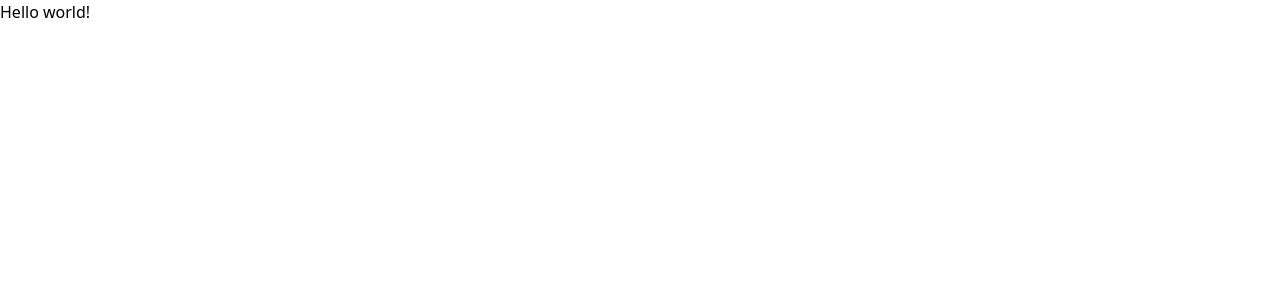
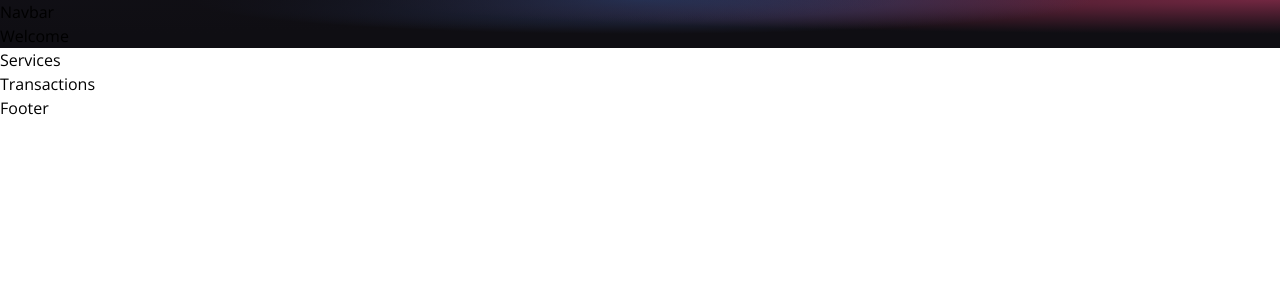
Before and after one commit to zeredogo/Zonex-krypto, a React (Vite) app in the folder client/: page / in a window 1280 px wide. Shown: the top 300 px of the page. Built offline with nearby package versions, Linux system fonts and the light colour scheme.

Commit message:
change commit

```diff
--- a/client/src/App.jsx
+++ b/client/src/App.jsx
@@ -1,10 +1,16 @@
+import { Navbar, Welcome, Footer, Services, Transactions } from "./components"
+
 const App = () => {
 
   return (
-    <div className='App'>
-    <h1 className="text-3xl font-bold underline">
-       Hello world!
-    </h1>
+    <div className="min-h-screen">
+      <div className="gradient-bg-welcome">
+        <Navbar />
+        <Welcome />
+      </div>
+      <Services />
+      <Transactions />
+      <Footer />
     </div>
   )
 }
--- /dev/null
+++ b/client/src/components/Footer.jsx
@@ -0,0 +1,7 @@
+const Footer = () => {
+    return (
+        <h1>Footer</h1>
+    );
+}
+
+export default Footer;
--- /dev/null
+++ b/client/src/components/Loader.jsx
@@ -0,0 +1,7 @@
+const Loader = () => {
+    return (
+        <h1>Loader</h1>
+    );
+}
+
+export default Loader;
--- /dev/null
+++ b/client/src/components/Navbar.jsx
@@ -0,0 +1,7 @@
+const Navbar = () => {
+    return (
+        <h1>Navbar</h1>
+    );
+}
+
+export default Navbar;
--- /dev/null
+++ b/client/src/components/Services.jsx
@@ -0,0 +1,7 @@
+const Services = () => {
+    return (
+        <h1>Services</h1>
+    );
+}
+
+export default Services;
--- /dev/null
+++ b/client/src/components/Transactions.jsx
@@ -0,0 +1,7 @@
+const Transactions = () => {
+    return (
+        <h1>Transactions</h1>
+    );
+}
+
+export default Transactions;
--- /dev/null
+++ b/client/src/components/Welcome.jsx
@@ -0,0 +1,7 @@
+const Welcome = () => {
+    return (
+        <h1>Welcome</h1>
+    );
+}
+
+export default Welcome;
--- /dev/null
+++ b/client/src/components/index.js
@@ -0,0 +1,6 @@
+export { default as Loader } from "./Loader";
+export { default as Navbar } from "./Navbar";
+export { default as Footer } from "./Footer";
+export { default as Welcome } from "./Welcome";
+export { default as Transactions } from "./Transactions";
+export { default as Services } from "./Services";
--- a/client/src/index.css
+++ b/client/src/index.css
@@ -1,3 +1,84 @@
+@import url("https://fonts.googleapis.com/css2?family=Open+Sans:wght@300;400;500;600;700&display=swap");
+
+* html {
+  padding: 0;
+  margin: 0;
+  box-sizing: border-box;
+}
+
+body {
+  margin: 0;
+  font-family: "Open Sans", sans-serif;
+  -webkit-font-smoothing: antialiased;
+  -moz-osx-font-smoothing: grayscale;
+}
+
+.gradient-bg-welcome {
+  background-color:#0f0e13;
+  background-image:
+    radial-gradient(at 0% 0%, hsla(253,16%,7%,1) 0, transparent 50%),
+    radial-gradient(at 50% 0%, hsla(225,39%,30%,1) 0, transparent 50%),
+    radial-gradient(at 100% 0%, hsla(339,49%,30%,1) 0, transparent 50%);
+}
+
+.gradient-bg-services {
+  background-color:#0f0e13;
+  background-image:
+    radial-gradient(at 0% 0%, hsla(253,16%,7%,1) 0, transparent 50%),
+    radial-gradient(at 50% 100%, hsla(225,39%,25%,1) 0, transparent 50%);
+}
+
+.gradient-bg-transactions {
+  background-color: #0f0e13;
+  background-image:
+    radial-gradient(at 0% 100%, hsla(253,16%,7%,1) 0, transparent 50%),
+    radial-gradient(at 50% 0%, hsla(225,39%,25%,1) 0, transparent 50%);
+}
+
+.gradient-bg-footer {
+  background-color: #0f0e13;
+  background-image:
+    radial-gradient(at 0% 100%, hsla(253,16%,7%,1) 0, transparent 53%),
+    radial-gradient(at 50% 150%, hsla(339,49%,30%,1) 0, transparent 50%);
+}
+
+.blue-glassmorphism {
+  background: rgb(39, 51, 89, 0.4);
+  border-radius: 16px;
+  box-shadow: 0 4px 30px rgba(0, 0, 0, 0.2);
+  backdrop-filter: blur(5px);
+  -webkit-backdrop-filter: blur(5px);
+  border: 1px solid rgba(0, 0, 0, 0.3);
+}
+
+/* white glassmorphism */
+.white-glassmorphism {
+  background: rgba(255, 255, 255, 0.05);
+  border-radius: 16px;
+  backdrop-filter: blur(5px);
+  -webkit-backdrop-filter: blur(5px);
+  border: 1px solid rgba(255, 255, 255, 0.3);
+}
+
+.eth-card {
+  background-color:#a099ff;
+  background-image:
+    radial-gradient(at 83% 67%, rgb(152, 231, 156) 0, transparent 58%),
+    radial-gradient(at 67% 20%, hsla(357,94%,71%,1) 0, transparent 59%),
+    radial-gradient(at 88% 35%, hsla(222,81%,65%,1) 0, transparent 50%),
+    radial-gradient(at 31% 91%, hsla(9,61%,61%,1) 0, transparent 52%),
+    radial-gradient(at 27% 71%, hsla(336,91%,65%,1) 0, transparent 49%),
+    radial-gradient(at 74% 89%, hsla(30,98%,65%,1) 0, transparent 51%),
+    radial-gradient(at 53% 75%, hsla(174,94%,68%,1) 0, transparent 45%);
+}
+
+.text-gradient {
+  background-color: #fff;
+  background-image: radial-gradient(at 4% 36%, hsla(0,0%,100%,1) 0, transparent 53%), radial-gradient(at 100% 60%, rgb(0, 0, 0) 0, transparent 50%);
+  -webkit-background-clip: text;
+  -webkit-text-fill-color: transparent;
+}
+
 @tailwind base;
 @tailwind components;
 @tailwind utilities;
```
